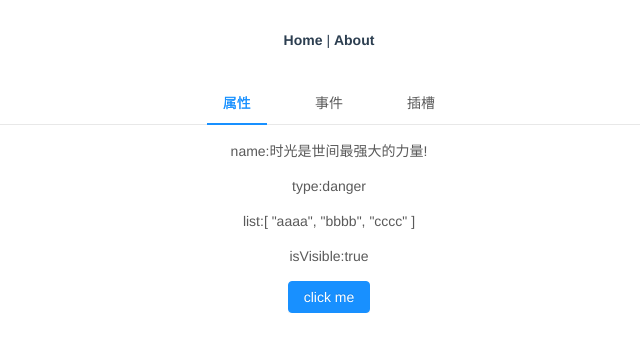
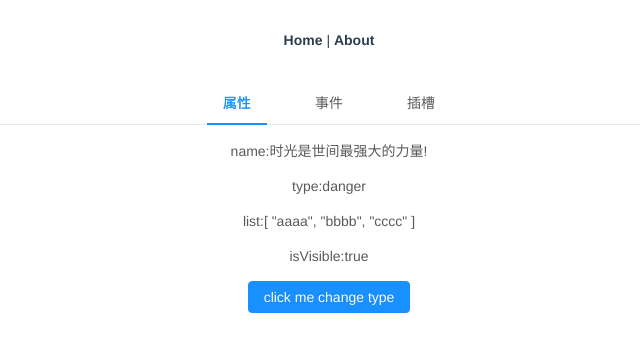
Before and after one commit to titaniume/my-vue, a Vue app in the folder vue-demo01/: page /1.1 in a window 1280 px wide. Shown: the top 352 px of the page, without its empty margins (311-951 px from the left). Built offline with nearby package versions, Linux system fonts and the light colour scheme.

Commit message:
修改onChange事件

```diff
--- a/vue-demo01/src/views/1.1/Props.vue
+++ b/vue-demo01/src/views/1.1/Props.vue
@@ -4,7 +4,7 @@
         <p>type:{{type}}</p>
         <p>list:{{list}}</p>
         <p>isVisible:{{isVisible}}</p>
-        <a-button type="primary">click me</a-button>
+        <a-button type="primary" @click="handleClick">click me change type</a-button>
     </div>
 </template>
 <script>
@@ -15,7 +15,7 @@ export default {
     type:{
       validator:function(value){
        // 这个值必须匹配下列字符串中的一个
-       return ["success","warning","danger"].includes(value);
+        return ["success", "warning", "danger"].includes(value);
       }
     },
     list: {
@@ -44,7 +44,8 @@ export default {
     handleClick(){
        // 不要这么做、不要这么做、不要这么做
        // this.type = "warning";
-
+       debugger
+      this.onChange(this.type === "success" ? "warning" : "error");
     }
   }
 }
--- a/vue-demo01/src/views/1.1/index.vue
+++ b/vue-demo01/src/views/1.1/index.vue
@@ -4,10 +4,10 @@
           <a-tab-pane tab="属性" key="1">
             <Props
              name="时光是世间最强大的力量!"
-             type="danger"
+              :type="type"
              :list="list"
              :isVisible="true"
-             :on-change="handleChange"
+             :on-change="handlePropChange"
             />
           </a-tab-pane>
           <a-tab-pane tab="事件" key="2" forceRender>Content of Tab Pane 2</a-tab-pane>
@@ -25,6 +25,7 @@ export default {
     },
     data(){
         return{
+          type:"danger",
           list:["aaaa","bbbb","cccc"]
         }
     },
@@ -38,8 +39,9 @@ export default {
       callback(key) {
         console.log(key);
       },
-      handleChange(e){
-        alert(e)
+      handlePropChange(val){
+        debugger
+         this.type = val;
       }
     }
 }
```
